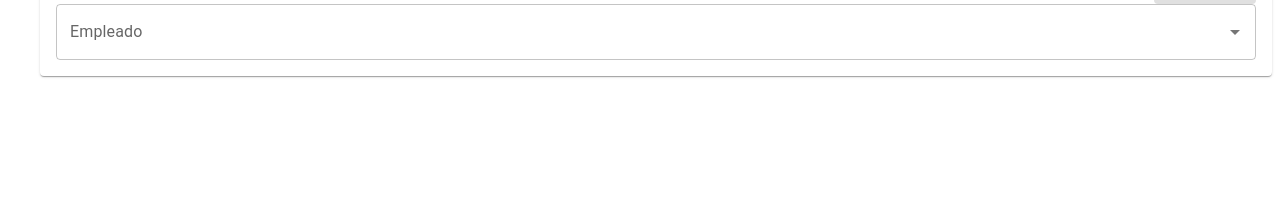
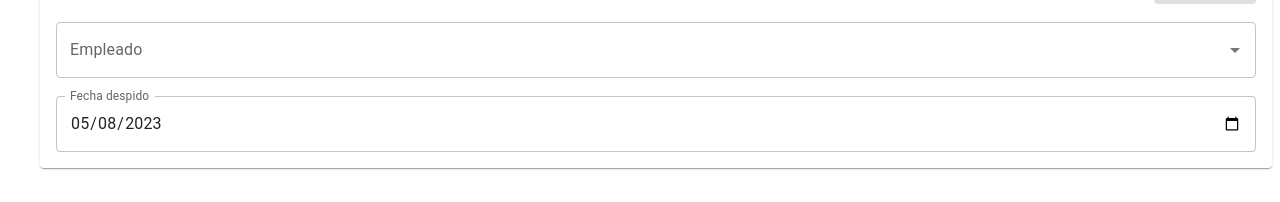
Before and after one commit to Bizaarkq/rhu-frontend, a React (Vite) app: page /indeminizacion/crear in a window 1280 px wide. Shown: the part 185-387 px from the top of the page. Built offline with nearby package versions, Linux system fonts and the light colour scheme; no server answers.

Commit message:
Se modificó la lógica para la creación de las indemnizaciones

```diff
--- a/src/components/forms/indemnizacion-form.jsx
+++ b/src/components/forms/indemnizacion-form.jsx
@@ -8,9 +8,11 @@ import {
 import { Form, Formik, useFormik } from "formik";
 import * as Yup from "yup";
 import { useState, useEffect } from "react";
-import EmpleadoService from "../../services/empleados";
+import IndemnizacionService from "../../services/indemnizaciones";
+import moment from "moment";
 
 const IndemnizacionSchema = Yup.object({
+  fecha: Yup.date().required("Campo requerido"),
   empleado: Yup.object()
     .nullable()
     .shape({
@@ -26,7 +28,7 @@ export default function FormularioIndemnizacion({ indemnizacion = {}, onSubmit,
   const [empleadoSelected, setEmpleadoSelected] = useState( indemnizacion.empleado || null);
 
   const fetchEmpleados = async () => {
-    const response = await EmpleadoService.getAll();
+    const response = await IndemnizacionService.getEmpleados();
     const empleadosMap = response.empleado.map((empleado) => {
       return {
         value: empleado._id,
@@ -44,6 +46,9 @@ export default function FormularioIndemnizacion({ indemnizacion = {}, onSubmit,
   }, []);
 
   const initialValues = (indemnizacion) => ({
+    fecha: indemnizacion
+      ? moment(indemnizacion.fecha).format("YYYY-MM-DD")
+      : moment().format("YYYY-MM-DD"),
     empleado: empleadoSelected
   });
 
@@ -75,6 +80,7 @@ export default function FormularioIndemnizacion({ indemnizacion = {}, onSubmit,
             {labelSubmit}
           </Button>
         </Grid>
+        <br />
         <Grid
           sx={{
             display: "flex",
@@ -112,6 +118,23 @@ export default function FormularioIndemnizacion({ indemnizacion = {}, onSubmit,
             )}
           />
         </Grid>
+        <br />
+        <Grid item xs={6}>
+          <TextField
+            label="Fecha despido"
+            name="fecha"
+            type="date"
+            value={formik.values.fecha}
+            onChange={formik.handleChange}
+            onBlur={formik.handleBlur}
+            error={formik.touched.fecha && Boolean(formik.errors.fecha)}
+            helperText={formik.touched.fecha && formik.errors.fecha}
+            fullWidth
+            InputLabelProps={{
+              shrink: true,
+            }}
+          />
+        </Grid>
       </Form>
     </Formik>
   );
--- a/src/services/endpoints.js
+++ b/src/services/endpoints.js
@@ -27,4 +27,5 @@ export const AUSENCIAS = {
 export const INDEMNIZACIONES = {
     GET_INDEMNIZACIONES: import.meta.env.VITE_URL_BACKEND + '/indemnizaciones',
     CREATE_INDEMNIZACION: import.meta.env.VITE_URL_BACKEND + '/indemnizaciones/store',
+    GET_EMPLEADOS_ACTIVOS: import.meta.env.VITE_URL_BACKEND + '/indemnizaciones/empleados-activos',
 }
--- a/src/services/indemnizaciones.js
+++ b/src/services/indemnizaciones.js
@@ -16,8 +16,14 @@ export const create = async (data) => {
     return response.data;
 }
 
+export const getEmpleados = async () => {
+    const response = await Axios.get(INDEMNIZACIONES.GET_EMPLEADOS_ACTIVOS);
+    return response.data;
+}
+
 export default {
     getAll,
     getOne,
-    create
+    create,
+    getEmpleados
 }
--- a/src/views/indemnizaciones/detalle/crear-indemnizacion.jsx
+++ b/src/views/indemnizaciones/detalle/crear-indemnizacion.jsx
@@ -5,7 +5,7 @@ import IndemnizacionesService from "../../../services/indemnizaciones";
 import { useNavigate } from "react-router-dom";
 import { useState, useCallback } from "react";
 
-export default function NuevoEmpleado() {
+export default function NuevaIndemnizacion() {
   const navigate = useNavigate();
   const [updated, setUpdated] = useState(false);
   const [failed, setFailed] = useState(false);
--- a/src/views/indemnizaciones/detalle/index.jsx
+++ b/src/views/indemnizaciones/detalle/index.jsx
@@ -72,6 +72,10 @@ export default function DetalleIndemnizacion() {
         <br />
         {accion === "ver" && (
           <>
+            <Typography variant="h4" fontWeight="bold" gutterBottom>
+              Detalle indemnización
+            </Typography>
+            <br />
             <Typography variant="h5" gutterBottom>
               Empleado: {codigo + " - " + nombres + " " + apellidos}
             </Typography>
@@ -92,11 +96,11 @@ export default function DetalleIndemnizacion() {
                   </TableHead>
                   <TableBody>
                     <TableRow>
-                      <TableCell>DUI</TableCell>
+                      <TableCell>DUI:</TableCell>
                       <TableCell>{dui}</TableCell>
                     </TableRow>
                     <TableRow>
-                      <TableCell>Dirección</TableCell>
+                      <TableCell>Dirección:</TableCell>
                       <TableCell>
                         <Typography
                           variant="body1"
@@ -107,34 +111,12 @@ export default function DetalleIndemnizacion() {
                       </TableCell>
                     </TableRow>
                     <TableRow>
-                      <TableCell>Teléfono</TableCell>
+                      <TableCell>Teléfono:</TableCell>
                       <TableCell>{telefono}</TableCell>
                     </TableRow>
                     <TableRow>
-                      <TableCell>Correo</TableCell>
+                      <TableCell>Correo:</TableCell>
                       <TableCell>{correo}</TableCell>
-                    </TableRow>
-                  </TableBody>
-                </Table>
-              </TableContainer>
-              <TableContainer
-                style={{ flex: 1 }}
-                sx={{ border: "1px solid gray", borderCollapse: "collapse" }}
-              >
-                <Table>
-                  <TableHead>
-                    <TableRow>
-                      <TableCell colSpan={2} align="center">
-                        <Typography variant="h6" gutterBottom>
-                          Datos Laborales
-                        </Typography>
-                      </TableCell>
-                    </TableRow>
-                  </TableHead>
-                  <TableBody>
-                    <TableRow>
-                      <TableCell>Tipo de contrato</TableCell>
-                      <TableCell>{tipo_contrato}</TableCell>
                     </TableRow>
                   </TableBody>
                 </Table>
@@ -158,12 +140,10 @@ export default function DetalleIndemnizacion() {
                       <TableCell>Fecha contratación:</TableCell>
                       <TableCell>{moment(fecha_contratacion).format('YYYY-MM-DD')}</TableCell>
                     </TableRow>
-                    {fecha_finalizacion && (
-                      <TableRow>
-                        <TableCell>Fecha de finalización de contrato:</TableCell>
-                        <TableCell>{moment(fecha_finalizacion).format('YYYY-MM-DD')}</TableCell>
-                      </TableRow>
-                    )}
+                    <TableRow>
+                      <TableCell>Fecha de finalización de contrato:</TableCell>
+                      <TableCell>{moment(fecha_finalizacion).format('YYYY-MM-DD')}</TableCell>
+                    </TableRow>
                     <TableRow>
                       <TableCell>Indemnización correspondiente:</TableCell>
                       <TableCell>
@@ -174,6 +154,28 @@ export default function DetalleIndemnizacion() {
                           ${indemnizacion.$numberDecimal}
                         </Typography>
                       </TableCell>
+                    </TableRow>
+                  </TableBody>
+                </Table>
+              </TableContainer>
+              <TableContainer
+                style={{ flex: 1 }}
+                sx={{ border: "1px solid gray", borderCollapse: "collapse" }}
+              >
+                <Table>
+                  <TableHead>
+                    <TableRow>
+                      <TableCell colSpan={2} align="center">
+                        <Typography variant="h6" gutterBottom>
+                          Datos Laborales
+                        </Typography>
+                      </TableCell>
+                    </TableRow>
+                  </TableHead>
+                  <TableBody>
+                    <TableRow>
+                      <TableCell>Tipo de contrato:</TableCell>
+                      <TableCell>{tipo_contrato}</TableCell>
                     </TableRow>
                   </TableBody>
                 </Table>
```
